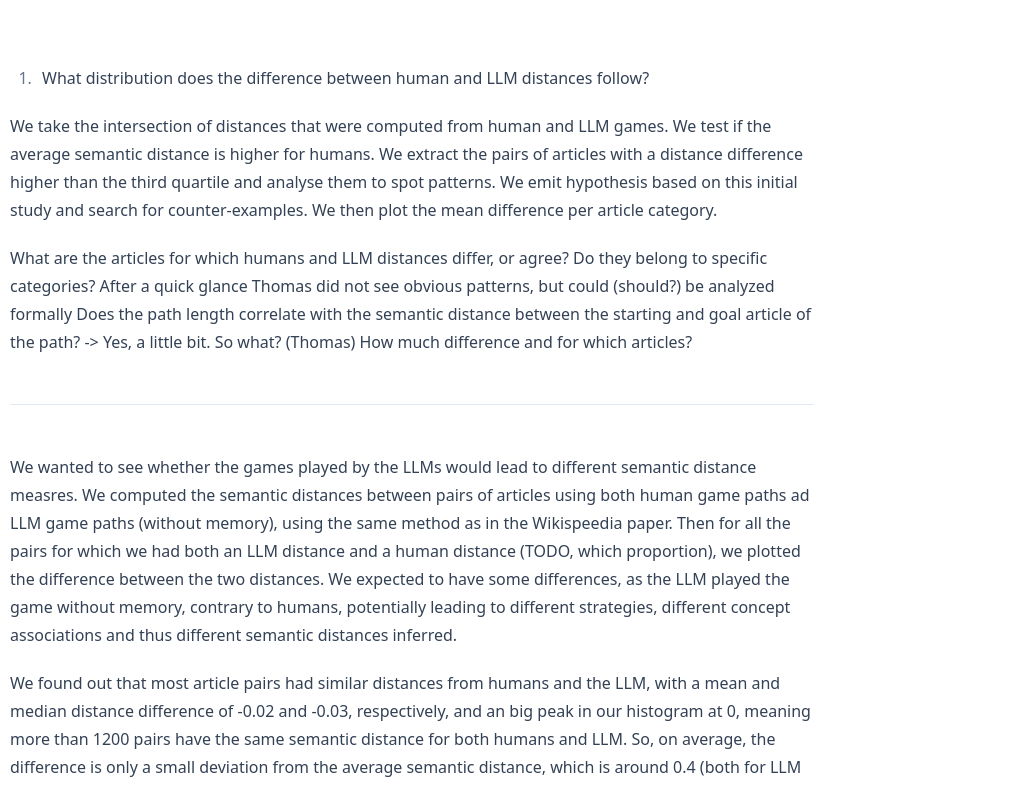
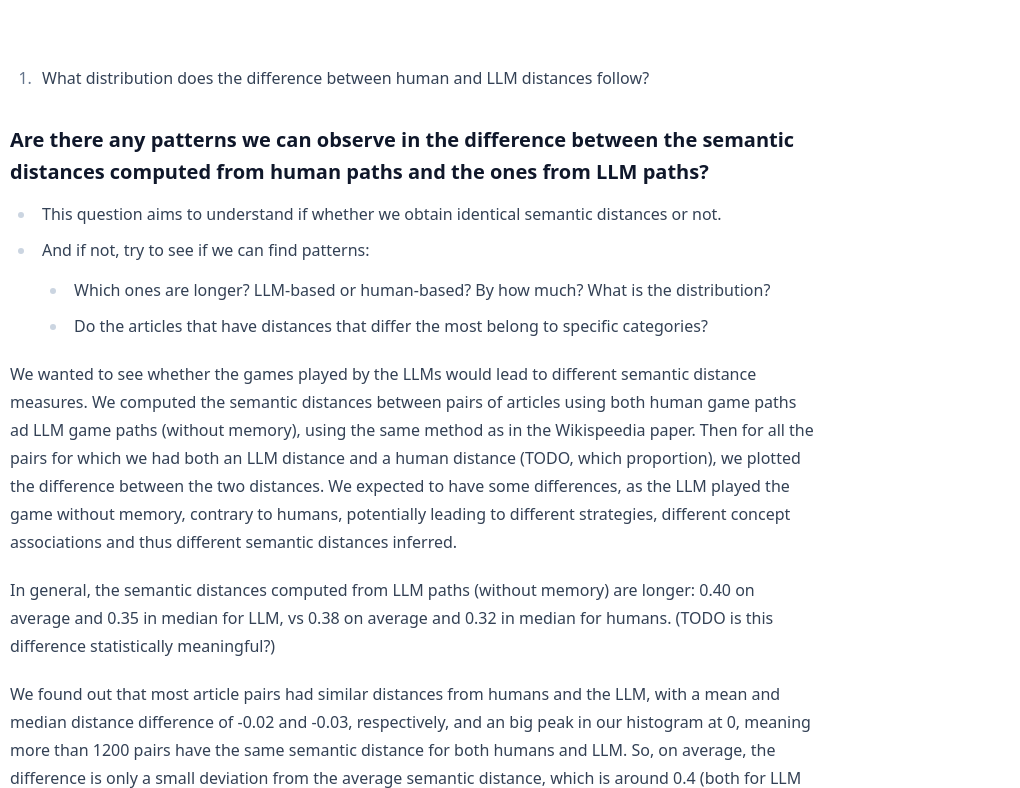
Before and after one commit to epfl-ada/ada-2024-project-adaspeedia, an Astro site in the folder website/: page /story_q1 in a window 1280 px wide. Shown: the top 788 px of the page, 260-1280 px from the left. Built offline with nearby package versions, Linux system fonts and the light colour scheme; Astro itself is replaced by a stand-in of ours.

Commit message:
Improve Q1 story draft

```diff
--- a/website/src/pages/story_q1.mdx
+++ b/website/src/pages/story_q1.mdx
@@ -6,16 +6,16 @@ description:
 
 1. What distribution does the difference between human and LLM distances follow?
 
-We take the intersection of distances that were computed from human and LLM games. We test if the average semantic distance is higher for humans. We extract the pairs of articles with a distance difference higher than the third quartile and analyse them to spot patterns. We emit hypothesis based on this initial study and search for counter-examples. We then plot the mean difference per article category.
+### Are there any patterns we can observe in the difference between the semantic distances computed from human paths and the ones from LLM paths?
 
-What are the articles for which humans and LLM distances differ, or agree? Do they belong to specific categories?
-After a quick glance Thomas did not see obvious patterns, but could (should?) be analyzed formally
-Does the path length correlate with the semantic distance between the starting and goal article of the path? -> Yes, a little bit. So what? (Thomas)
-How much difference and for which articles?
+- This question aims to understand if whether we obtain identical semantic distances or not.
+- And if not, try to see if we can find patterns:
+    - Which ones are longer? LLM-based or human-based? By how much? What is the distribution?
+    - Do the articles that have distances that differ the most belong to specific categories?
 
------
+We wanted to see whether the games played by the LLMs would lead to different semantic distance measures. We computed the semantic distances between pairs of articles using both human game paths ad LLM game paths (without memory), using the same method as in the Wikispeedia paper. Then for all the pairs for which we had both an LLM distance and a human distance (TODO, which proportion), we plotted the difference between the two distances. We expected to have some differences, as the LLM played the game without memory, contrary to humans, potentially leading to different strategies, different concept associations and thus different semantic distances inferred.
 
-We wanted to see whether the games played by the LLMs would lead to different semantic distance measres. We computed the semantic distances between pairs of articles using both human game paths ad LLM game paths (without memory), using the same method as in the Wikispeedia paper. Then for all the pairs for which we had both an LLM distance and a human distance (TODO, which proportion), we plotted the difference between the two distances. We expected to have some differences, as the LLM played the game without memory, contrary to humans, potentially leading to different strategies, different concept associations and thus different semantic distances inferred.
+In general, the semantic distances computed from LLM paths (without memory) are longer: 0.40 on average and 0.35 in median for LLM, vs 0.38 on average and 0.32 in median for humans. (TODO is this difference statistically meaningful?)
 
 We found out that most article pairs had similar distances from humans and the LLM, with a mean and median distance difference of -0.02 and -0.03, respectively, and an big peak in our histogram at 0, meaning more than 1200 pairs have the same semantic distance for both humans and LLM. So, on average, the difference is only a small deviation from the average semantic distance, which is around 0.4 (both for LLM and humans). However, this small average difference hides the fact that there is actually quite some variance. Most distances distance differences are close to zero, but given that most distances are small, the differences are still significant in most cases. For example, 50% of the articles pairs that had both a human and an LLM semantic distance had an absolute difference in semantic distance of less than 0.12, but 0.12 represents more than 25% of the average distance. And this still leaves us with 50% of the pairs that have an even bigger distance difference between humans and LLM.0
 
@@ -23,13 +23,16 @@ The plot of differences looks somewhat like a Gaussian distribution centered aro
 
 ![](/charts/difference_humans_llm.png)
 
-The conclusions we can draw from this are that while on average the behavior of the LLM seems to encode similar notions of semantic distances between concepts as humans, there is still some variance that make the distances dissimilar in non-negligible ways in a lot of cases. This was to be expected with given the protocol the LLM follows, playing without remembering the past steps of its path as it moves through the graph, leading to potentially less strategic and planned decisions involving conceptual relationships, and a bit more random wandering, amplified by the randomness inherent to the LLM.
+The conclusions we can draw from this are that while on average the behavior of the LLM seems to encode similar notions of semantic distances between concepts as humans, there is still some variance that make the distances dissimilar in non-negligible ways in a lot of cases. This was to be expected given the protocol the LLM follows, playing without remembering the past steps of its path as it moves through the graph, leading to potentially less strategic and planned decisions involving conceptual relationships, and a bit more random wandering, amplified by the randomness inherent to the LLM.
 
-So we decided to test again with a different protocol, and repeated the analysis, this time computing distances from LLM paths played with the LLM being aware of its previous steps in the path (“LLM with memory”).
-
-
-
+Regarding the distances obtained using the LLM with memory, we consider that they are not comparable because the paths of the LLM with memory do not exhibit the same pattern of getting away to a hub and then homing in on the goal, thus not allowing us to filter out the potentially irrelevant distances by using the point of minimum information gain. Hence, we did not perform the same analysis of semantic distance difference between human and memory-based LLM semantic distances.
 
 -----
 
 Do the article pairs that have the biggest difference in their human vs LLM semantic distances belong to a specific category of follow a specific pattern? We looked at the 10% of article pairs that had the biggest difference, and found articles of all categories and all types of pairs. We were not able to identify a predominant pattern in these pairs of articles.
+
+----
+
+(TODO: move to another part, it does not belong to Q1)
+
+Does the path length correlate with the semantic distance between the starting and goal article of the path? -> Yes, a little bit. So what? (Thomas)
```
Also changed, not shown: website/public/charts/difference_humans_llm.png.
